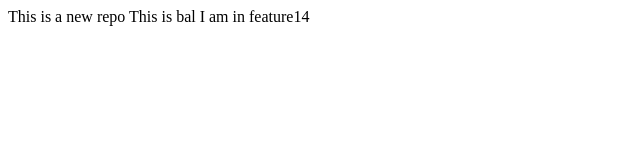
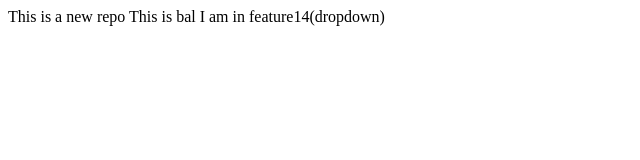
Before and after one commit to Pinki-Basak-Modak/LocalRepo, a plain HTML site: page index.html in a window 1280 px wide. Shown: the full height of the page, 0-640 px from the left. Drawn offline with Linux system fonts and the light colour scheme.

Commit message:
add dropdown

```diff
--- a/index.html
+++ b/index.html
@@ -1,6 +1,7 @@
 <p>This is a new repo
 
     This is bal
-    I am in feature14
+    I am in feature14(dropdown)
+
 
 </p>
```
